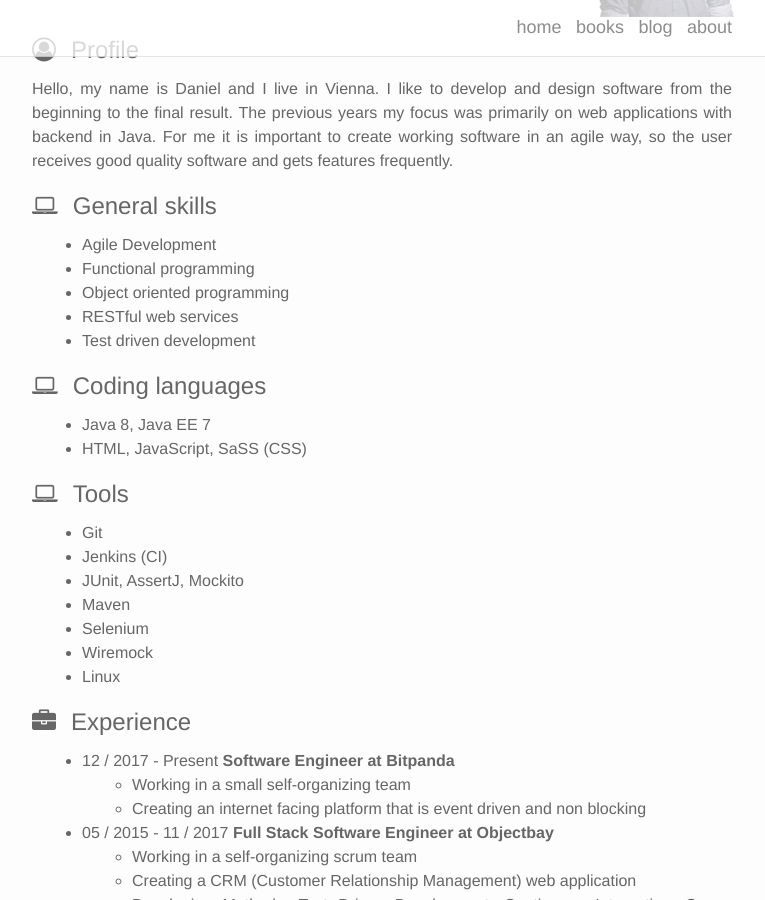
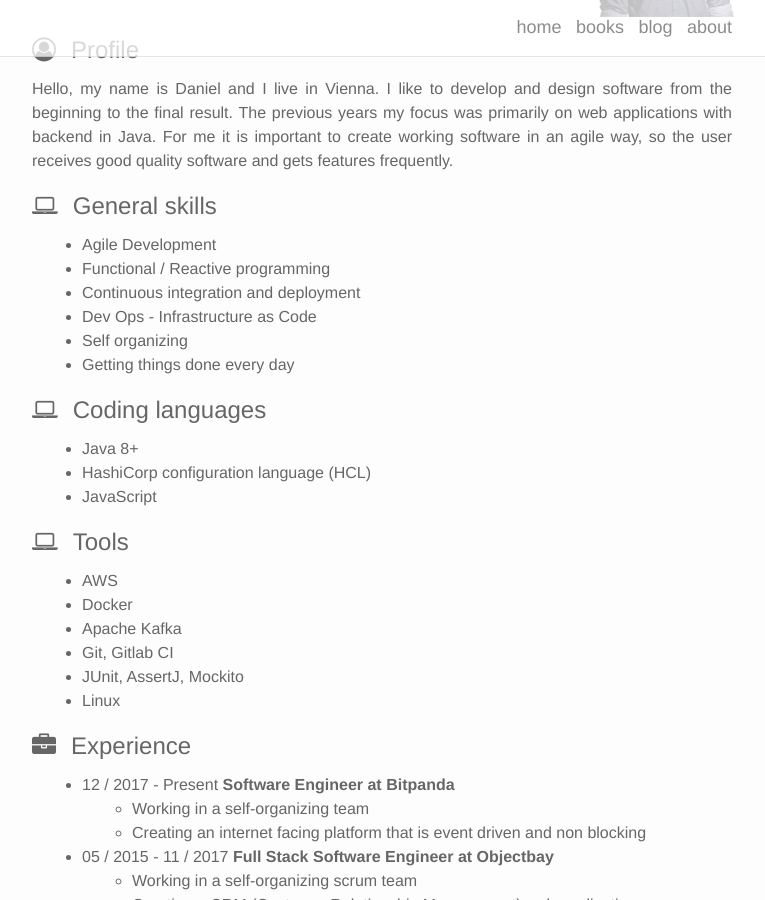
Before and after one commit to danielprinz/danielprinz.github.io, a Jekyll site: the page built from cv/cv.md, in a window 1280 px wide and 900 px high, scrolled down 252 px. Shown: the whole window, without its empty margins (258-1023 px from the left). Built offline with Jekyll 4.4.1, drawn with Linux system fonts in a browser that asks for light colours.

Commit message:
updated infos about me

```diff
--- a/cv/cv.md
+++ b/cv/cv.md
@@ -12,27 +12,28 @@ For me it is important to create working software in an agile way, so the user r
 
 ## General skills
 * Agile Development
-* Functional programming
-* Object oriented programming
-* RESTful web services
-* Test driven development
+* Functional / Reactive programming
+* Continuous integration and deployment
+* Dev Ops - Infrastructure as Code
+* Self organizing
+* Getting things done every day
 
 ## Coding languages
-* Java 8, Java EE 7
-* HTML, JavaScript, SaSS (CSS)
+* Java 8+
+* HashiCorp configuration language (HCL)
+* JavaScript
 
 ## Tools
-* Git
-* Jenkins (CI)
+* AWS
+* Docker
+* Apache Kafka
+* Git, Gitlab CI
 * JUnit, AssertJ, Mockito
-* Maven
-* Selenium
-* Wiremock
 * Linux
 
 ## Experience
 * 12 / 2017 - Present **Software Engineer at Bitpanda**
-	* Working in a small self-organizing team
+	* Working in a self-organizing team
 	* Creating an internet facing platform that is event driven and non blocking
 * 05 / 2015 - 11 / 2017 **Full Stack Software Engineer at Objectbay**
 	* Working in a self-organizing scrum team
```
Also changed, not shown: 1 other file.
